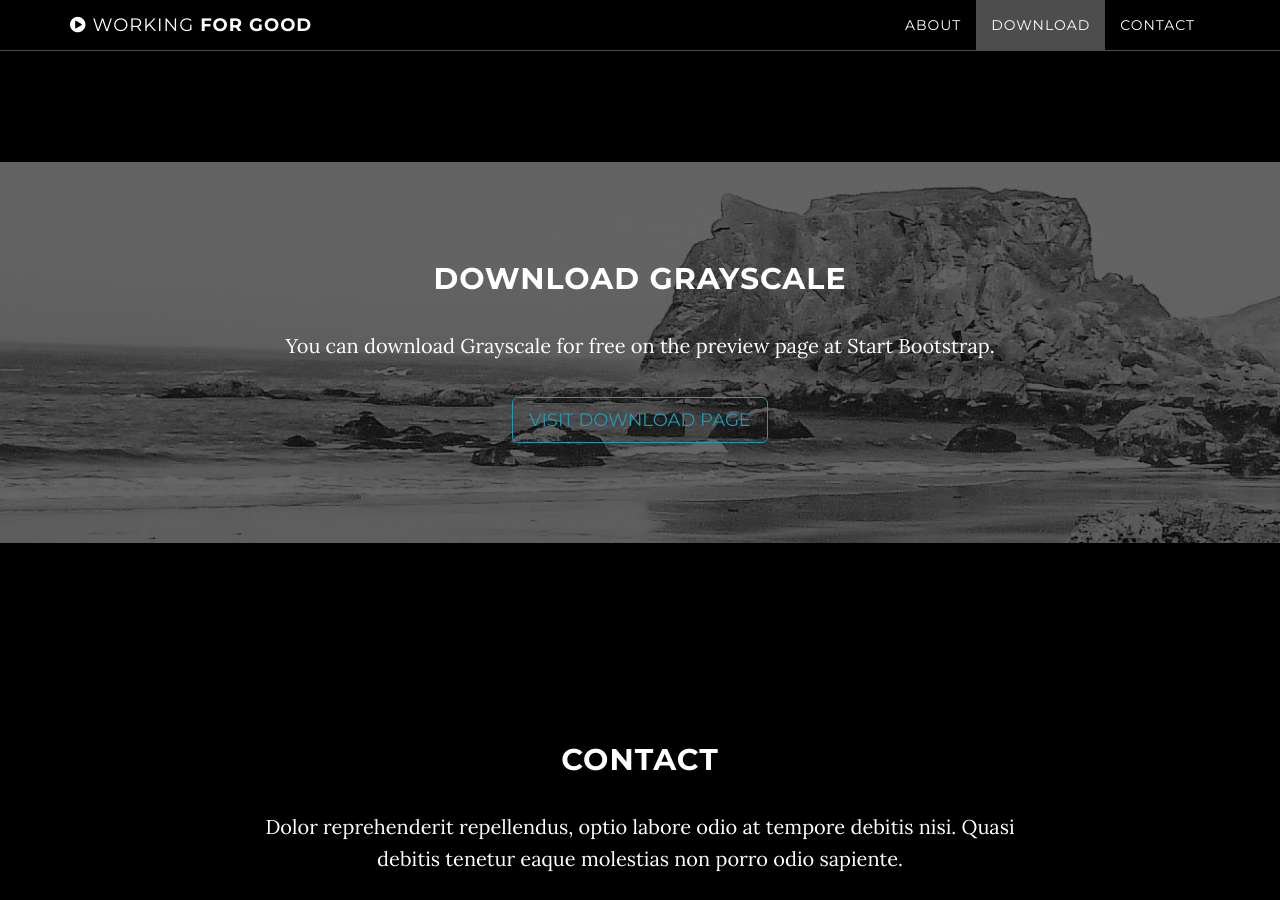
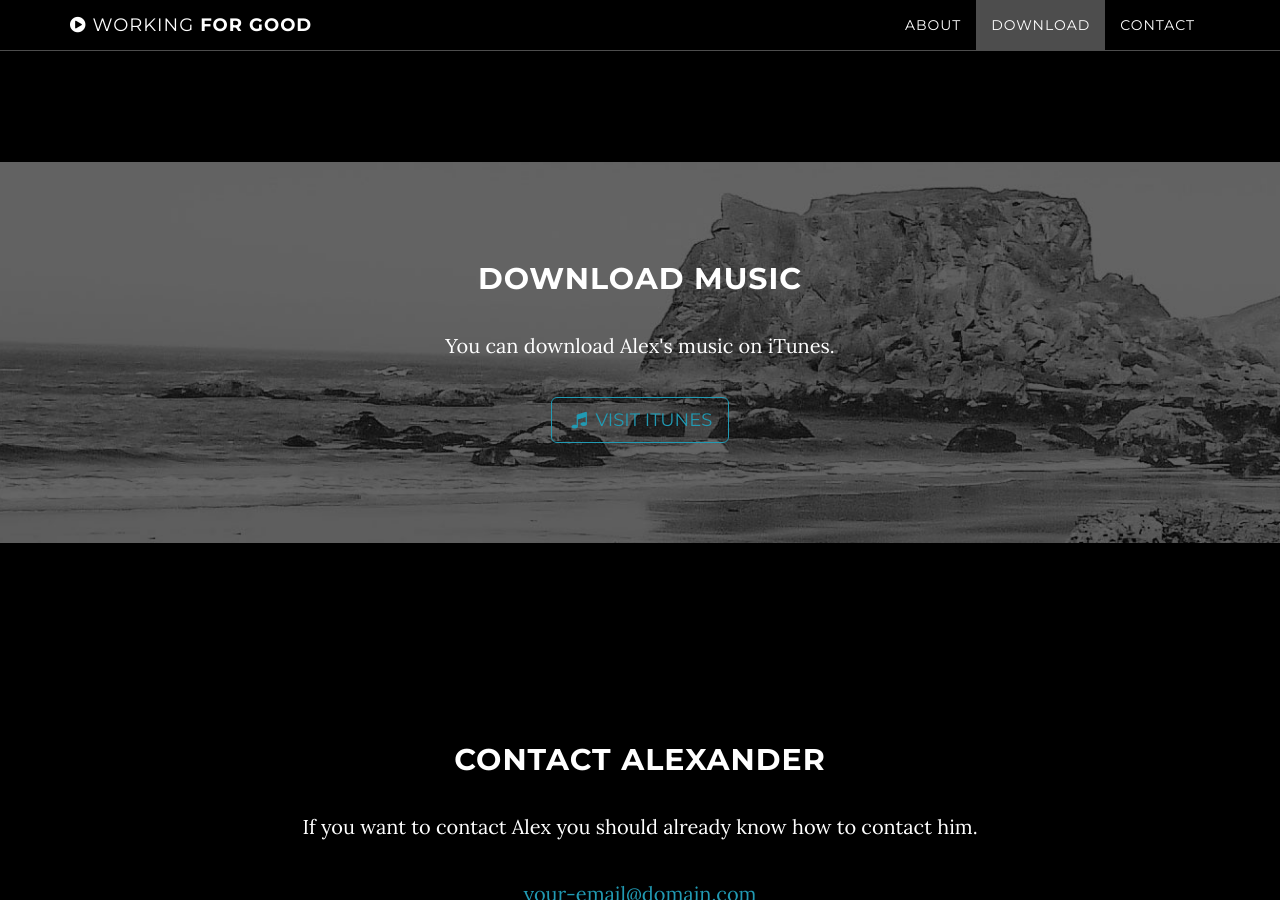
Before and after one commit to amassaad/amassaad.github.io, a Jekyll site: the page built from index.html, in a window 1280 px wide and 900 px high, scrolled down 1273 px. Built offline with Jekyll 4.4.1, drawn with Linux system fonts in a browser that asks for light colours; some of the changed text lies outside the part shown.

Commit message:
Javascript, header, download and contact page updated

```diff
--- a/_config.yml
+++ b/_config.yml
@@ -1,8 +1,8 @@
 # Site settings
-title: Grayscale
+title: Alex Massaad
 email: your-email@domain.com
-url: https://example.github.io
-description: "Write an awesome description for your new site here. You can edit this line in _config.yml. It will appear in your document head meta (for Google search results) and in your feed.xml site description."
+url: https://amassaad.github.io
+description: "Alex Massaad is a magician in Ottawa"
 
 # Color settings (hex-codes without the leading hash-tag)
 color:
@@ -10,20 +10,18 @@ color:
   links: '#219ab3'
 
 # Footer settings
-footer: Your Website
+footer: Alex Massaad
 
 # Social networks usernames (many more available: google-plus, flickr, dribbble, pinterest, instagram, tumblr, linkedin, etc.)
 social:
   - title: twitter
-    url: https://twitter.com/SBootstrap
+    url: https://twitter.com/ottawamagician
   - title: facebook
-    url:
-  - title: stack-overflow
-    url: http://stackoverflow.com/questions/tagged/jekyll
+    url: https://www.facebook.com/amassaad
   - title: bitbucket
-    url: http://bitbucket.org/jekyll
+    url: http://bitbucket.org/massaad
   - title: github
-    url: https://github.com/IronSummitMedia/startbootstrap
+    url: https://github.com/amassaad
 
 # Build settings
 markdown: kramdown
--- a/_includes/contact.html
+++ b/_includes/contact.html
@@ -2,8 +2,8 @@
     <section id="contact" class="container content-section text-center">
         <div class="row">
             <div class="col-lg-8 col-lg-offset-2">
-                <h2>Contact</h2>
-                <p>Dolor reprehenderit repellendus, optio labore odio at tempore debitis nisi. Quasi debitis tenetur eaque molestias non porro odio sapiente.</p>
+                <h2>Contact Alexander</h2>
+                <p>If you want to contact Alex you should already know how to contact him.</p>
                 <p><a href="mailto:{{ site.email }}">{{ site.email }}</a>
                 </p>
                 <ul class="list-inline banner-social-buttons">
--- a/_includes/download.html
+++ b/_includes/download.html
@@ -3,9 +3,9 @@
         <div class="download-section">
             <div class="container">
                 <div class="col-lg-8 col-lg-offset-2">
-                    <h2>Download Grayscale</h2>
-                    <p>You can download Grayscale for free on the preview page at Start Bootstrap.</p>
-                    <a href="http://startbootstrap.com/template-overviews/grayscale/" class="btn btn-default btn-lg">Visit Download Page</a>
+                    <h2>Download Music</h2>
+                    <p>You can download Alex's music on iTunes.</p>
+                        <a href="https://itunes.apple.com/us/artist/firewire/id15204230" class="btn btn-default btn-lg"><i class="fa fa-music fa-fw"></i> Visit iTunes</a>
                 </div>
             </div>
         </div>
--- a/_includes/header.html
+++ b/_includes/header.html
@@ -4,8 +4,8 @@
             <div class="container">
                 <div class="row">
                     <div class="col-md-8 col-md-offset-2">
-                        <h1 class="brand-heading">Grayscale</h1>
-                        <p class="intro-text">A free, responsive, one page Bootstrap theme.<br>Created by Start Bootstrap.</p>
+                        <h1 class="brand-heading">Alex Massaad</h1>
+                        <p class="intro-text">Alexander is a <a href="http://www.alexthegreat.ca"> Magician for kids</a> in Ottawa, an electronic music producer, an entrepreneur and Canadian <a href="http://www.atam.ca">record label</a> owner, an occational web designer, and works at <a href="http://www.shopify.com">Shopify</a> every day trying improve commerce.<br>Created in Canada.</p>
                         <a href="#about" class="btn btn-circle page-scroll">
                             <i class="fa fa-angle-double-down animated"></i>
                         </a>
--- a/js/grayscale.js
+++ b/js/grayscale.js
@@ -41,7 +41,7 @@ function init() {
         zoom: 15,
 
         // The latitude and longitude to center the map (always required)
-        center: new google.maps.LatLng(40.6700, -73.9400), // New York
+        center: new google.maps.LatLng(45.4277, -75.6939), // New York
 
         // Disables the default Google Maps UI components
         disableDefaultUI: true,
@@ -54,9 +54,9 @@ function init() {
             "featureType": "water",
             "elementType": "geometry",
             "stylers": [{
-                "color": "#000000"
+                "color": "#219ab3"
             }, {
-                "lightness": 17
+                "lightness": 10
             }]
         }, {
             "featureType": "landscape",
@@ -72,7 +72,7 @@ function init() {
             "stylers": [{
                 "color": "#000000"
             }, {
-                "lightness": 17
+                "lightness": 55
             }]
         }, {
             "featureType": "road.highway",
@@ -80,7 +80,7 @@ function init() {
             "stylers": [{
                 "color": "#000000"
             }, {
-                "lightness": 29
+                "lightness": 85
             }, {
                 "weight": 0.2
             }]
@@ -106,7 +106,7 @@ function init() {
             "stylers": [{
                 "color": "#000000"
             }, {
-                "lightness": 21
+                "lightness": 15
             }]
         }, {
             "elementType": "labels.text.stroke",
```
Also changed, not shown: 2 other files.
